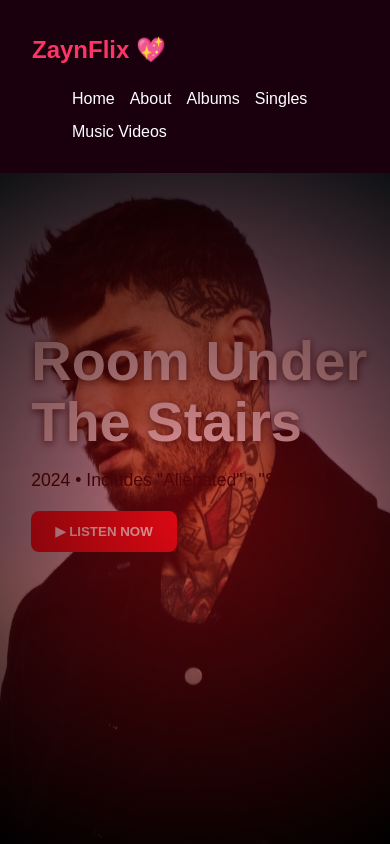
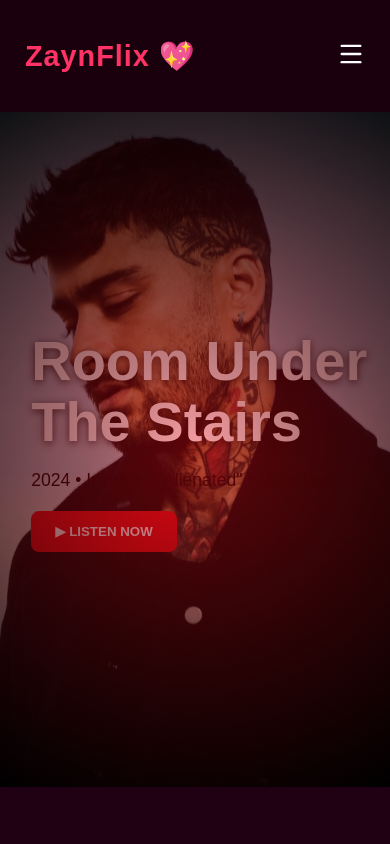
Before and after one commit to OkuhleM/Netflix-Clone, a React (Create React App) app: page / in a window 390 px wide. Shown: the top 844 px of the page. Built offline with nearby package versions, Linux system fonts and the light colour scheme.

Commit message:
add a responsive navbar

```diff
--- a/package.json
+++ b/package.json
@@ -7,6 +7,7 @@
     "@testing-library/jest-dom": "^6.9.1",
     "@testing-library/react": "^16.3.0",
     "@testing-library/user-event": "^13.5.0",
+    "lucide-react": "^0.552.0",
     "react": "^19.2.0",
     "react-dom": "^19.2.0",
     "react-router-dom": "^7.9.4",
--- a/src/Components/Navbar.js
+++ b/src/Components/Navbar.js
@@ -1,31 +1,51 @@
-import React from "react";
+import React, {useState} from "react";
 import { Link } from "react-router-dom";
 import "../Styling/Navbar.css";
+import { Menu, X } from "lucide-react";
 
 function Navbar() {
+
+   const [isOpen, setIsOpen] = useState(false);
+
+  const toggleMenu = () => {
+    setIsOpen(!isOpen);
+  };
+
+  const closeMenu = () => {
+    setIsOpen(false);
+  };
+
   return (
     <div>
       <nav className="navbar">
+        <div className="navbar-container">
         <h1 className="zayn">ZaynFlix 💖</h1>
-        <div className="nav-links">
-          <ul className="nav">
+
+        {/* Hamburger Icon for Mobile */}
+        <div className="menu-icon" onClick={toggleMenu}>
+          {isOpen ? <X size={28} /> : <Menu size={28} />}
+        </div>
+
+
+          <ul className={`nav-links ${isOpen ? "active" : ""}`}>
             <li>
-              <Link to="/">Home</Link>
+              <Link to="/" onClick={closeMenu}>Home</Link>
             </li>
             <li>
-              <Link to="/about">About</Link>
+              <Link to="/about" onClick={closeMenu}>About</Link>
             </li>
             <li>
-              <Link to="/albums">Albums</Link>
+              <Link to="/albums" onClick={closeMenu}>Albums</Link>
             </li>
             <li>
-              <Link to="/singles">Singles</Link>
+              <Link to="/singles" onClick={closeMenu}>Singles</Link>
             </li>
             <li>
-              <Link to="/videos">Music Videos</Link>
+              <Link to="/videos" onClick={closeMenu}> Music Videos</Link>
             </li>
 
           </ul>
+
         </div>
       </nav>
     </div>
--- a/src/Data/zaynData.js
+++ b/src/Data/zaynData.js
@@ -63,93 +63,7 @@ export const albums = [
   },
 ];
 
-export const singles = [
-  {
-    title: "PILLOWTALK",
-    image: "../Assets",
-    link: "https://www.youtube.com/watch?v=C_3d6GntKbk",
-  },
-  {
-    title: "Dusk Till Dawn ft. Sia",
-    image: "../Assets/Dusk_Till_Dawn.jpeg",
-    link: "https://www.youtube.com/watch?v=tt2k8PGm-TI",
-  },
-  {
-    title: "Bed Peace",
-    image: "../Assets/bed_peace.jpeg",
-    link: "https://www.youtube.com/watch?v=liv9US_lQRE&list=RDliv9US_lQRE&start_radio=1",
-  },
-  {
-    title: "Can't Help Falling In Love",
-    image: "../Assets/can't_help_falling_in_love.jpeg",
-    link: "https://www.youtube.com/watch?v=0QTlz9mbfOo&list=RD0QTlz9mbfOo&start_radio=1",
-  },
-  {
-    title: "Me Myself and I",
-    image: "../Assets/Me_Myself_and_I.jpg",
-    link: "https://www.youtube.com/watch?v=Mr1Qija2ibo&list=RDMr1Qija2ibo&start_radio=1",
-  },
-  {
-    title: "Still Got Time",
-    image: "../Assets/Still_got_time.jpeg",
-    link: "https://www.youtube.com/watch?v=cHOrHGpL4u0&list=RDcHOrHGpL4u0&start_radio=1",
-  },
-  {
-    title: "No Candle No Light",
-    image: "../Assets/No_candle_no_light.jpeg",
-    link: "https://www.youtube.com/watch?v=R1eQKlzy6Lk&list=RDR1eQKlzy6Lk&start_radio=1",
-  },
-  {
-    title: "Fingers",
-    image: "../Assets/Fingers.jpeg",
-    link: "https://www.youtube.com/watch?v=9cmPcH38wjc&list=RD9cmPcH38wjc&start_radio=1",
-  },
-  {
-    title: "Too Much",
-    image: "../Assets/Too_Much.jpeg",
-    link: "https://www.youtube.com/watch?v=X6QVOtow798&list=RDX6QVOtow798&start_radio=1",
-  },
-  {
-    title: "Let Me",
-    image: "../Assets/Let_me.jpeg",
-    link: "https://www.youtube.com/watch?v=J-dv_DcDD_A&list=RDJ-dv_DcDD_A&start_radio=1",
-  },
-  {
-    title: "Like I would",
-    image: "../Assets/Mindo_of_mine.jpg",
-    link: "https://www.youtube.com/watch?v=pTaqcGz2O5o&list=RDpTaqcGz2O5o&start_radio=1",
-  },
-  {
-    title: "I Don't Wanna Live Forever",
-    image: "../Assets/I_Don't_Wanna_live_forever.jpeg",
-    link: "https://www.youtube.com/watch?v=AY9blLYMKnI&list=RDAY9blLYMKnI&start_radio=1",
-  },
-  {
-    title: "Sour Diesel",
-    image: "../Assets/Sour_Diesel.jpeg",
-    link: "https://www.youtube.com/watch?v=XkZz8hodDn0&list=RDXkZz8hodDn0&start_radio=1",
-  },
-  {
-    title: "What I am",
-    image: "../Assets/What_I_am.jpeg",
-    link: "https://www.youtube.com/watch?v=7qa6R-qCZWQ&list=RD7qa6R-qCZWQ&start_radio=1",
-  },
-  {
-    title: "Wrong",
-    image: "../Assets/Wrong.jpeg",
-    link: "https://www.youtube.com/watch?v=-HWAsjirC90&list=RD-HWAsjirC90&start_radio=1",
-  },
-  {
-    title: "Eyes Closed",
-    image: "../Assets/Eyes_Image.jpeg",
-    link: "https://www.youtube.com/watch?v=EN1tMeXQii0",
-  },
-  {
-    title: "Love Like This",
-    image: "../Assets/Love_like_this.jpg",
-    link: "https://www.youtube.com/watch?v=918oGJFtjjw&list=RD918oGJFtjjw&start_radio=1",
-  },
-];
+
 
 export const musicVideos = [
   {
--- a/src/Styling/Albums.css
+++ b/src/Styling/Albums.css
@@ -1,6 +1,6 @@
 .albums-page {
   padding: 40px;
-  background: #0d0d0d;
+  background: #14000a;
   color: white;
   text-align: center;
   min-height: 100vh;
@@ -32,11 +32,7 @@
   transform: translateY(-5px);
   box-shadow: 0 6px 25px rgba(255, 192, 203, 0.3);
 }
-/* .album-card:hover .album-cover {
-  filter: brightness(1.1);
-  transform: scale(1.02);
-  transition: all 0.3s ease-in-out;
-} */
+
 
 .album-cover {
   width: 100%;
--- a/src/Styling/MusicVideo.css
+++ b/src/Styling/MusicVideo.css
@@ -1,5 +1,5 @@
 .music-videos-page {
-  background-color: #0d0d0d;
+  background-color: #14000a;
   color: #fff;
   min-height: 100vh;
   padding: 80px 40px;
--- a/src/Styling/Navbar.css
+++ b/src/Styling/Navbar.css
@@ -6,16 +6,28 @@ body {
 
 .navbar {
   background-color: #1a000c;
-  padding: 1rem 2rem;
+  color: #fff;
+  padding: 15px 25px;
+  position: sticky;
+  top: 0;
+  z-index: 1000;
+}
+
+.navbar-container {
   display: flex;
   justify-content: space-between;
   align-items: center;
+  max-width: 1300px;
+  margin: 0 auto;
 }
 
 .zayn {
     color: #ff3366;
-  font-size: 1.5rem;
-  font-weight: bold;
+    font-family: "Poppins", sans-serif;
+    letter-spacing: 1px;
+  font-size: 1.8rem;
+  font-weight: 700;
+  cursor: pointer;
 }
 
 .zayn:hover {
@@ -25,58 +37,63 @@ body {
 
 .nav-links {
   display: flex;
-  gap: 2rem;
+  gap: 25px;
   list-style: none;
+  transition: all 0.4s ease;
 }
 
-.nav {
-  display: flex;
-  list-style: none;
-  gap: 30px;
-}
 
-.nav li a {
+.nav-links li a {
   text-decoration: none;
   color: #fff;
   font-family: "Poppins", sans-serif;
   font-size: 1rem;
   font-weight: 500;
-  transition: color 0.3s ease, text-shadow 0.3s ease;
+  transition: color 0.3s ease;
 }
 
-.nav li a:hover {
+.nav-links li a:hover {
   color:  #ff69b4;
   text-shadow: 0 0 10px rgba(255, 255, 255, 0.6);
 }
 
-.nav input[type="search"] {
-  background-color: #0f0f0f;
-  border: 1px solid #2a2a2a;
-  border-radius: 4px;
-  padding: 6px 10px;
-  color: #ffffff;
-  font-family: "Poppins", sans-serif;
-  outline: none;
-  transition: border 0.3s ease, box-shadow 0.3s ease;
-}
-
-.nav input[type="search"]:focus {
-  border: 1px solid #e50914;
-  box-shadow: 0 0 10px rgba(229, 9, 20, 0.6);
+.menu-icon {
+  display: none;
+  cursor: pointer;
+  color: #fff;
 }
 
 @media (max-width: 768px) {
-  .navbar {
-    flex-direction: column;
-    align-items: flex-start;
+
+ .menu-icon {
+    display: block;
   }
 
-  .nav {
-    flex-wrap: wrap;
-    gap: 15px;
+ .nav-links {
+    position: absolute;
+    top: 70px;
+    right: 0;
+    width: 100%;
+    height: 0;
+    overflow: hidden;
+    flex-direction: column;
+    align-items: center;
+    background: #1a000c;
+    gap: 20px;
+    transition: all 0.3s ease-in-out;
   }
 
-  .zayn {
-    margin-bottom: 10px;
+  .nav-links.active {
+    height: 250px;
+    padding: 20px 0;
+  }
+
+  .nav-links li {
+    opacity: 0;
+    transition: opacity 0.3s ease;
+  }
+
+  .nav-links.active li {
+    opacity: 1;
   }
 }
```
Also changed, not shown: src/Data/SinglesData.js (added, +87 -0 lines), 1 other file (tests, documents, lock files or other folders).
